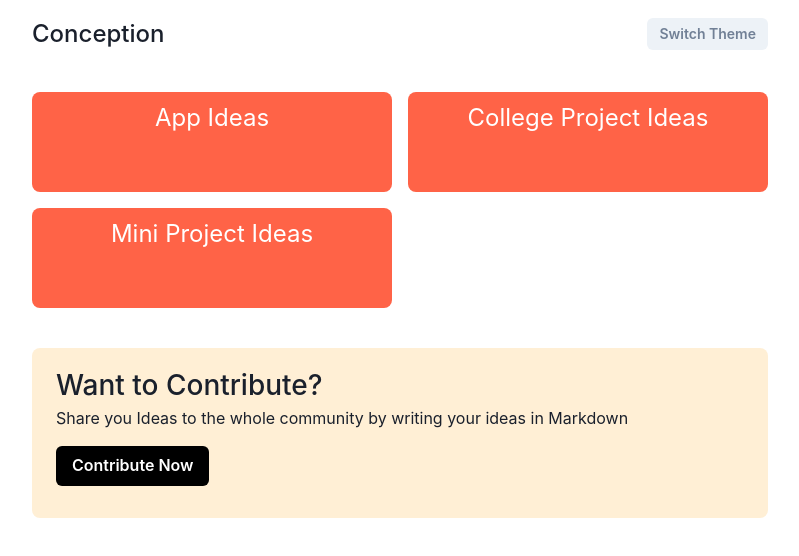
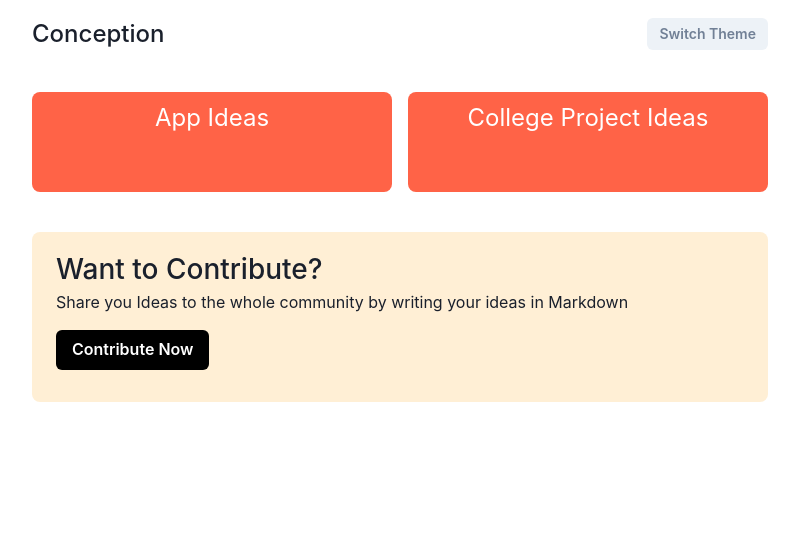
Before and after one commit to roopeshsn/conception, a Next.js app: page / in a window 1280 px wide. Shown: the top 556 px of the page, without its empty margins (240-1039 px from the left). Built offline with nearby package versions, Linux system fonts and the light colour scheme.

Commit message:
done styling for h2 and added new ideas

```diff
--- a/Components/CategoryPage.js
+++ b/Components/CategoryPage.js
@@ -77,7 +77,11 @@ export default function CategoryPage({ ideas: inIdeas }) {
                         passHref
                       >
                         <ChakraLink>
-                          <Text as='h2' fontSize={{ base: "20px", md: "32px" }}>
+                          <Text
+                            as='h2'
+                            fontSize={{ base: "20px", md: "26px" }}
+                            fontWeight='semibold'
+                          >
                             {idea.title}
                           </Text>
                         </ChakraLink>
--- a/pages/[category]/index.js
+++ b/pages/[category]/index.js
@@ -6,7 +6,6 @@ import {
 } from "../../lib/mdx-processor";
 
 export default function index({ files: ideas }) {
-  console.log(ideas);
   return (
     <div>
       <CategoryPage ideas={ideas} />
--- a/pages/_app.js
+++ b/pages/_app.js
@@ -1,9 +1,10 @@
 import { ChakraProvider } from "@chakra-ui/react";
 import "../styles/globals.css";
+import theme from "../theme";
 
 function MyApp({ Component, pageProps }) {
   return (
-    <ChakraProvider>
+    <ChakraProvider theme={theme}>
       <Component {...pageProps} />
     </ChakraProvider>
   );
--- /dev/null
+++ b/theme.js
@@ -0,0 +1,19 @@
+import { extendTheme } from "@chakra-ui/react";
+
+const overrides = {
+  fontWeights: {
+    hairline: 100,
+    thin: 200,
+    light: 300,
+    normal: 400,
+    medium: 500,
+    semibold: 600,
+    bold: 700,
+    extrabold: 800,
+    black: 900,
+  },
+};
+
+const theme = extendTheme(overrides);
+
+export default theme;
```
Also changed, not shown: db/all-ideas/college-project-ideas/attendance-system.mdx (added, +13 -0 lines), db/all-ideas/college-project-ideas/css.mdx (deleted, +0 -10 lines), db/all-ideas/college-project-ideas/javascript.mdx (deleted, +0 -10 lines), db/all-ideas/college-project-ideas/solar-tracking-without-power-consumption.mdx (added, +13 -0 lines), db/all-ideas/mini-project-ideas/power-bank.mdx (deleted, +0 -10 lines).
